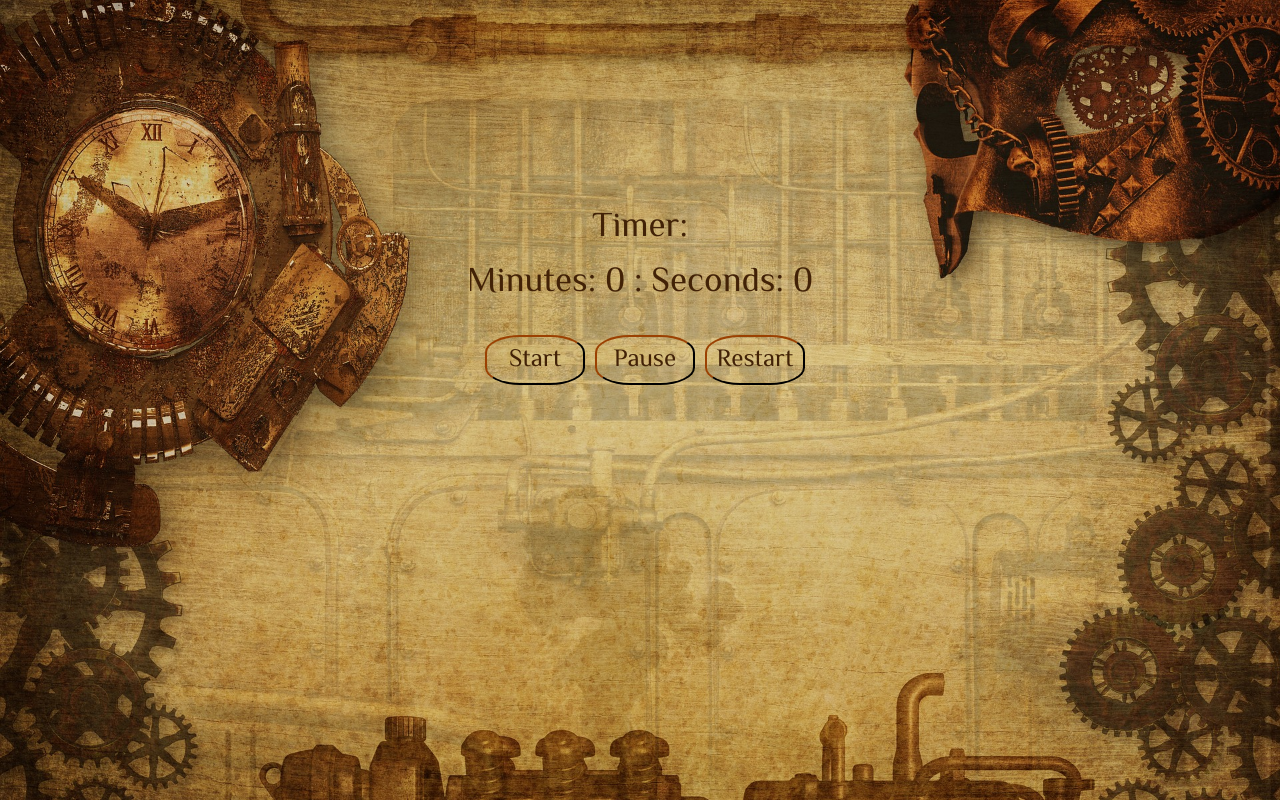
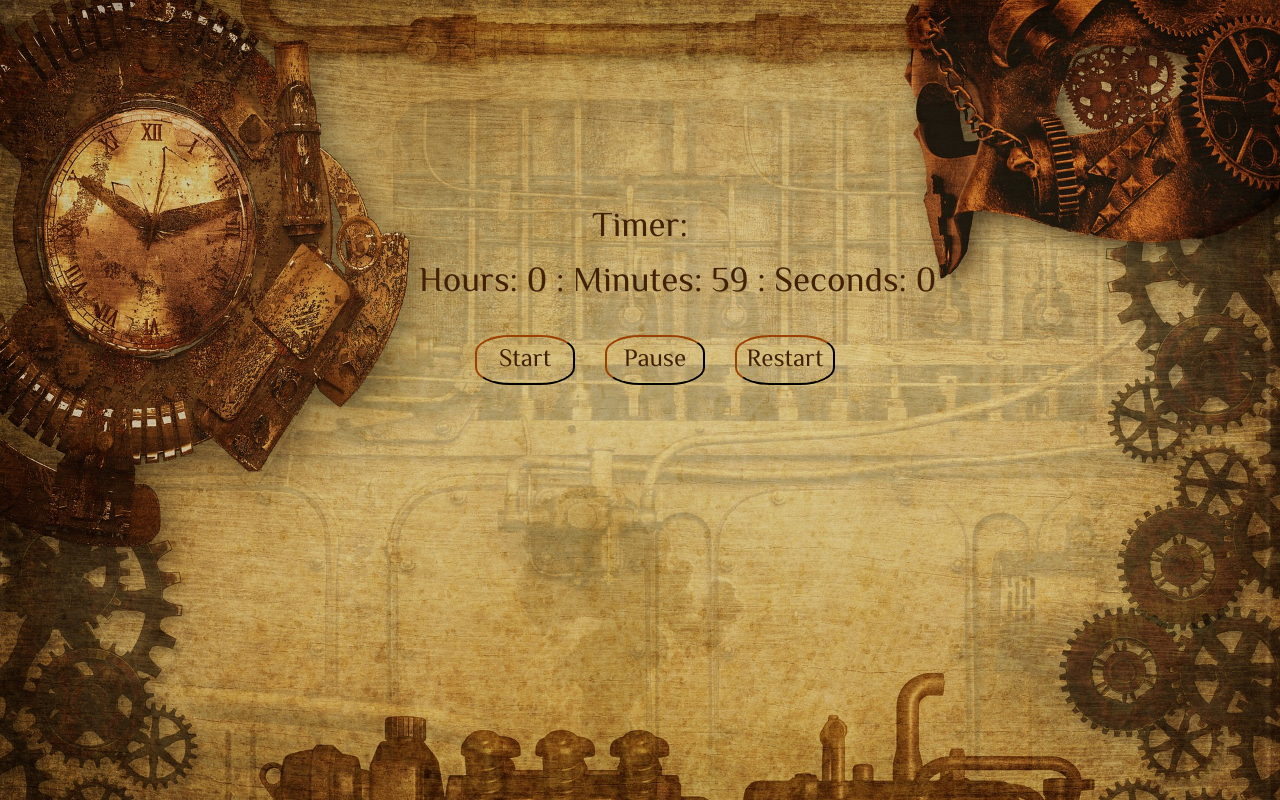
Before and after one commit to O-Sanni/Stop-watch, a React (Create React App) app: page / in a window 1280 px wide. Built offline with nearby package versions, Linux system fonts and the light colour scheme.

Commit message:
add hours

```diff
--- a/src/components/Watch.js
+++ b/src/components/Watch.js
@@ -9,7 +9,7 @@ class Watch extends React.Component{
     constructor(){
         super();
         //make the states default minutes is set to 0, seconds to 0 and count for pause to 0
-        this.state={min:0,
+        this.state={hours:0, minutes:59,
         seconds:0, countPause:0, start:false };
     }
 
@@ -22,16 +22,19 @@ class Watch extends React.Component{
             });
             if(this.state.seconds>=60){ //if the value of seconds is more or equals to 60
                 this.setState({seconds: 0, //seconds will be set to 0
-                min: this.state.min +1}); // and minutes will increase by 1
+                minutes: this.state.minutes +1}); // and minutes will increase by 1
+            if (this.state.minutes>=60){
+                this.setState({minutes: 0, hours: (this.state.hours+1)})
+            }
             }
         },1000);
         this.setState({start:true}); //set countStart to true
     }
      //by pressing restart button state will be updated to original state which was 0's
     restartClick=()=>{
-     this.setState({min: 0,
-        seconds:0, countPause:0, start:false, repeat:0 });
-        clearInterval(this.inter); //clearInterval to stop the setInterval()
+    clearInterval(this.inter); //clearInterval to stop the setInterval()
+     this.setState({hours: 0, minutes: 0,
+        seconds:0, countPause:0, start:false});
     }
     // by pressing Pause we updating countPause by adding 1
     pauseClick=()=>{
@@ -50,7 +53,7 @@ class Watch extends React.Component{
         return (
             <div>
                 <p id="timerParagraph">Timer:</p>
-                 <p id="timer">Minutes: {this.state.min} : Seconds: {this.state.seconds} </p>
+                 <p id="timer">Hours: {this.state.hours} : Minutes: {this.state.minutes} : Seconds: {this.state.seconds} </p>
                 <StartButton onClick={this.startClick} />
                 <PauseButton onClick={this.pauseClick} />
                 <RestartButton onClick={this.restartClick} />
--- a/src/components/components.css
+++ b/src/components/components.css
@@ -1,7 +1,7 @@
 .buttons{
     width: 100px;
     height: 50px;
-    margin-left: 10px;
+    margin-left: 30px;
     border-radius: 35%;
     font-size: 25px;
     font-family: 'El Messiri', sans-serif;
@@ -18,6 +18,7 @@
 #timer{
     margin-top: -35px;
     margin-bottom: 25px;
+    margin-left:75px;
     font-size: 35px;
     font-family: 'El Messiri', sans-serif;
     color:rgb(66, 34, 7);
```
Also changed, not shown: 1 other file (tests, documents, lock files or other folders).
